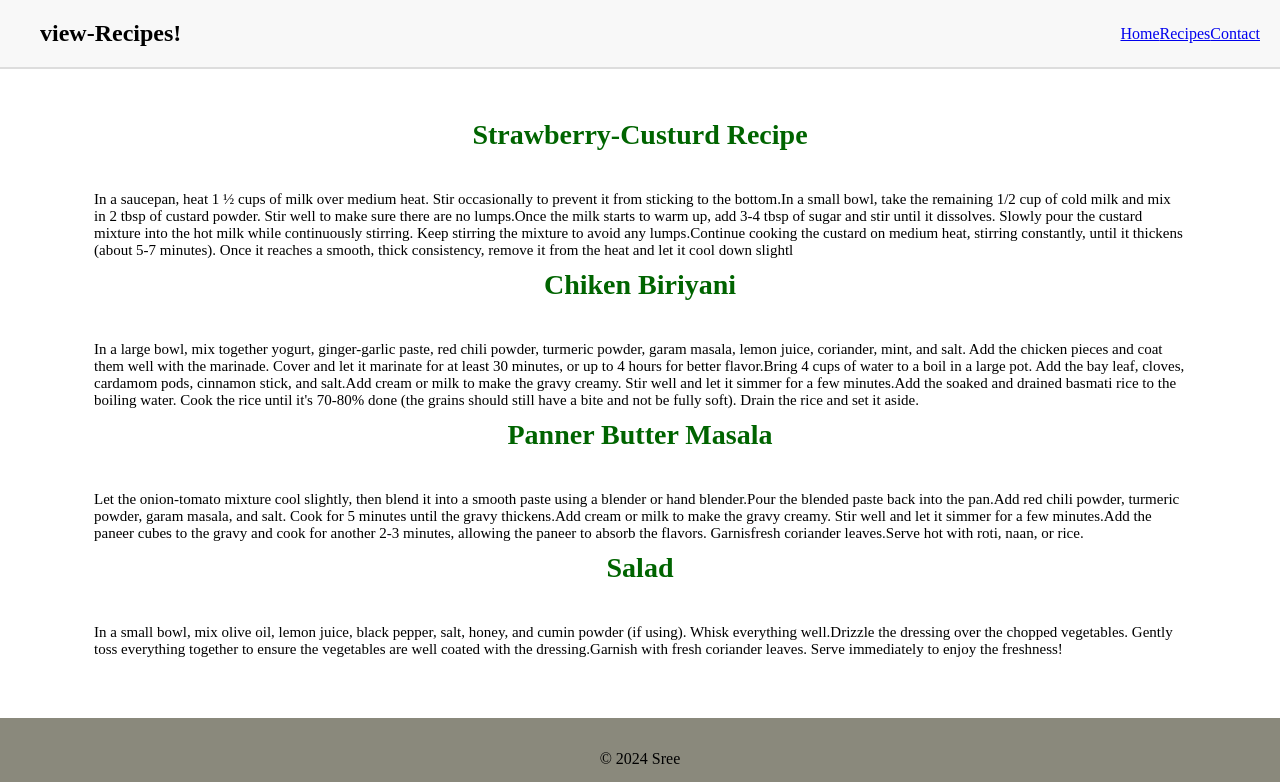
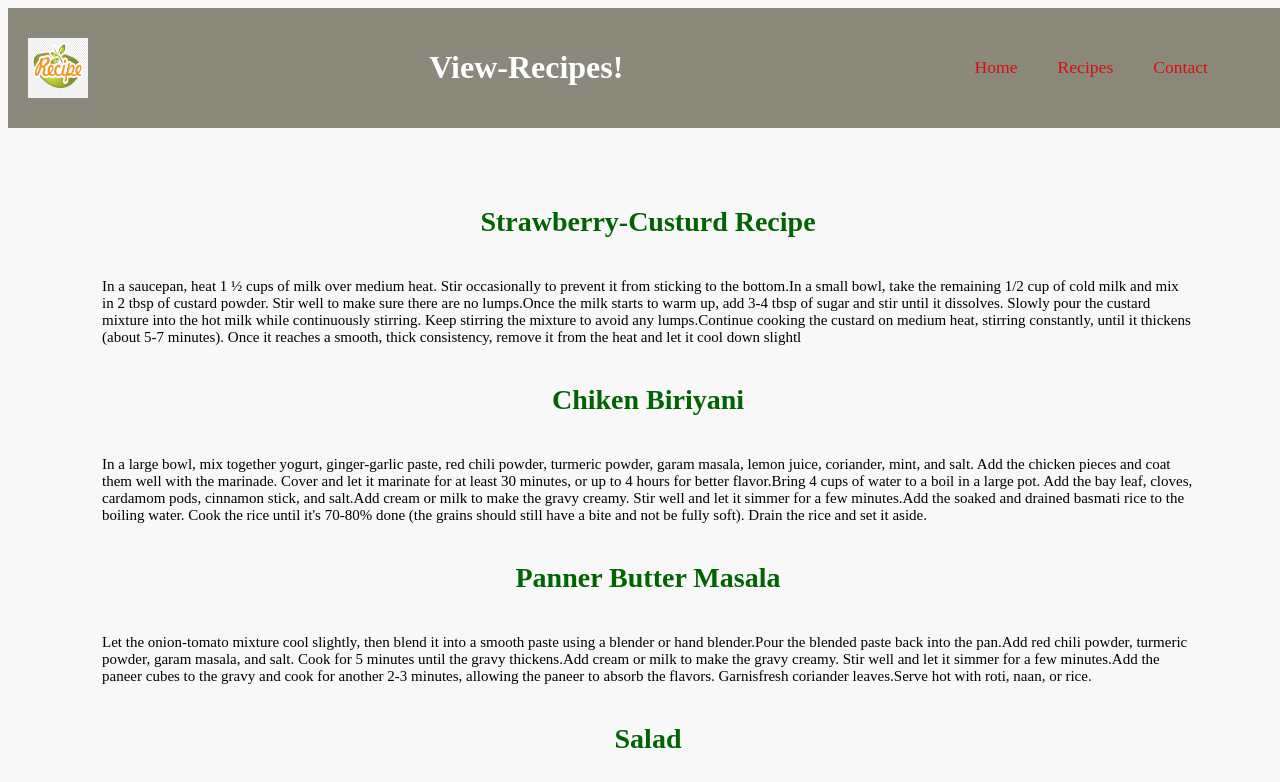
Before and after one commit to potnurusrilatha/assignment-1, a plain HTML site: page view-recipes.html in a window 1280 px wide. Shown: the top 782 px of the page. Drawn offline with Linux system fonts and the light colour scheme.

Commit message:
Added logo and added changes

```diff
--- a/styles/contactstyle.css
+++ b/styles/contactstyle.css
@@ -1,50 +1,65 @@
 /* General Styling */
 * {
-    margin: 0;
-    padding: 0;
     box-sizing: border-box;
 }
 
-/* Styling the header */
-header.container {
-    background-color: #f8f8f8;
-    padding: 20px;
-    border-bottom: 2px solid #ddd;
+html {
+    height: 100vh;
 }
 
-/* Navbar styling */
-.navbar {
+body {
+    background-color: #f8f8f8;
+    width:100%;
+    min-height: 100vh;
+}
+
+/* Header Styling */
+.header {
+    background-color: #8A897C;
+    padding: 32px;
+    text-align: center;
+}
+
+.container {
+    background-color: #8A897C;
+    color: white;
+    padding: 20px;
+    text-align: center;
     display: flex;
     justify-content: space-between;
     align-items: center;
+    flex-wrap: wrap;
 }
 
-/* Title styling */
-h1 {
-    font-size: 24px;
-    margin-left: 20px;
+.logo {
+    width: 100px;
+    height: auto;
 }
 
-/* Navigation styling */
-nav ul {
-    list-style: none;
-    display: flex;
+.container h1 {
+    font-size: 2rem;
 }
 
-nav ul li {
-    margin-left: 20px;
+.container:hover {
+    color: tomato;
 }
 
-nav ul li a {
+nav {
+    display: flex;
+    gap: 20px;
+    margin-right: 50px;
+}
+
+nav a {
     text-decoration: none;
-    color: #333;
-    font-size: 18px;
-    padding: 5px 10px;
+    color: rgb(216, 13, 13);
+    font-size: 1.1rem;
+    padding: 10px;
     transition: color 0.3s ease;
 }
 
-nav ul li a:hover {
-    color: #007BFF;
+nav a:hover {
+    color: aqua;
 }
 
 /* Main Content Styling */
--- a/styles/homestyle.css
+++ b/styles/homestyle.css
@@ -1,50 +1,65 @@
 /* General Styling */
 * {
-    margin: 0;
-    padding: 0;
     box-sizing: border-box;
 }
 
-/* Styling the header */
-header.container {
-    background-color: #f8f8f8;
-    padding: 20px;
-    border-bottom: 2px solid #ddd;
+html {
+    height: 100vh;
 }
 
-/* Navbar styling */
-.navbar {
+body {
+    background-color: #f8f8f8;
+    width:100%;
+    min-height: 100vh;
+}
+
+/* Header Styling */
+.header {
+    background-color: #8A897C;
+    padding: 32px;
+    text-align: center;
+}
+
+.container {
+    background-color: #8A897C;
+    color: white;
+    padding: 20px;
+    text-align: center;
     display: flex;
     justify-content: space-between;
     align-items: center;
+    flex-wrap: wrap;
 }
 
-/* Title styling */
-h1 {
-    font-size: 24px;
-    margin-left: 20px;
+.logo {
+    width: 100px;
+    height: auto;
 }
 
-/* Navigation styling */
-nav ul {
-    list-style: none;
-    display: flex;
+.container h1 {
+    font-size: 2rem;
 }
 
-nav ul li {
-    margin-left: 20px;
+.container:hover {
+    color: tomato;
 }
 
-nav ul li a {
+nav {
+    display: flex;
+    gap: 20px;
+    margin-right: 50px;
+}
+
+nav a {
     text-decoration: none;
-    color: #333;
-    font-size: 18px;
-    padding: 5px 10px;
+    color: rgb(216, 13, 13);
+    font-size: 1.1rem;
+    padding: 10px;
     transition: color 0.3s ease;
 }
 
-nav ul li a:hover {
-    color: #007BFF;
+nav a:hover {
+    color: aqua;
 }
 
 /* Main Content Styling */
@@ -128,11 +143,6 @@ nav ul li a:hover {
         margin-bottom: 10px;
     }
 
-    .logo {
-        margin-top: 10px;
-        width: 80px;
-    }
-
     .main {
         padding: 100px 0;
     }
--- a/styles/recipestyles.css
+++ b/styles/recipestyles.css
@@ -1,50 +1,64 @@
 /* General Styling */
 * {
-    margin: 0;
-    padding: 0;
     box-sizing: border-box;
 }
 
-/* Styling the header */
-header.container {
-    background-color: #f8f8f8;
-    padding: 20px;
-    border-bottom: 2px solid #ddd;
+html {
+    height: 100vh;
 }
 
-/* Navbar styling */
-.navbar {
+body {
+    background-color: #f8f8f8;
+    width:100%;
+    min-height: 100vh;
+}
+
+/* Header Styling */
+.header {
+    background-color: #8A897C;
+    padding: 32px;
+    text-align: center;
+}
+
+.container {
+    background-color: #8A897C;
+    color: white;
+    padding: 20px;
+    text-align: center;
     display: flex;
     justify-content: space-between;
     align-items: center;
+    flex-wrap: wrap;
 }
 
-/* Title styling */
-h1 {
-    font-size: 24px;
-    margin-left: 20px;
+.logo {
+    width: 100px;
+    height: auto;
 }
 
-/* Navigation styling */
-nav ul {
-    list-style: none;
-    display: flex;
+.container h1 {
+    font-size: 2rem;
 }
 
-nav ul li {
-    margin-left: 20px;
+.container:hover {
+    color: tomato;
 }
 
-nav ul li a {
+nav {
+    display: flex;
+    gap: 20px;
+}
+
+nav a {
     text-decoration: none;
-    color: #333;
-    font-size: 18px;
-    padding: 5px 10px;
+    color: rgb(216, 13, 13);
+    font-size: 1.1rem;
+    padding: 10px;
     transition: color 0.3s ease;
 }
 
-nav ul li a:hover {
-    color: #007BFF;
+nav a:hover {
+    color: aqua;
 }
 
 /* Main Content Styling */
@@ -112,11 +126,6 @@ nav ul li a:hover {
         font-size: 18px;
     }
 
-    .logo {
-        margin-top: 10px;
-        width: 80px;
-    }
-
     .recipe-section {
         grid-template-columns: repeat(auto-fit, minmax(200px, 1fr));
     }
--- a/styles/view-recipes.css
+++ b/styles/view-recipes.css
@@ -1,50 +1,65 @@
 /* General Styling */
 * {
-    margin: 0;
-    padding: 0;
     box-sizing: border-box;
 }
 
-/* Styling the header */
-header.container {
-    background-color: #f8f8f8;
-    padding: 20px;
-    border-bottom: 2px solid #ddd;
+html {
+    height: 100vh;
 }
 
-/* Navbar styling */
-.navbar {
+body {
+    background-color: #f8f8f8;
+    width:100%;
+    min-height: 100vh;
+}
+
+/* Header Styling */
+.header {
+    background-color: #8A897C;
+    padding: 32px;
+    text-align: center;
+}
+
+.container {
+    background-color: #8A897C;
+    color: white;
+    padding: 20px;
+    text-align: center;
     display: flex;
     justify-content: space-between;
     align-items: center;
+    flex-wrap: wrap;
 }
 
-/* Title styling */
-h1 {
-    font-size: 24px;
-    margin-left: 20px;
+.logo {
+    width: 60px;
+    height: 60px;
 }
 
-/* Navigation styling */
-nav ul {
-    list-style: none;
-    display: flex;
+.container h1 {
+    font-size: 2rem;
 }
 
-nav ul li {
-    margin-left: 20px;
+.container:hover {
+    color: tomato;
 }
 
-nav ul li a {
+nav {
+    display: flex;
+    gap: 20px;
+    margin-right: 50px;
+}
+
+nav a {
     text-decoration: none;
-    color: #333;
-    font-size: 18px;
-    padding: 5px 10px;
+    color: rgb(216, 13, 13);
+    font-size: 1.1rem;
+    padding: 10px;
     transition: color 0.3s ease;
 }
 
-nav ul li a:hover {
-    color: #007BFF;
+nav a:hover {
+    color: aqua;
 }
 
 /* Main Content Styling */
@@ -89,11 +104,6 @@ nav ul li a:hover {
         font-size: 18px;
     }
 
-    .logo {
-        margin-top: 10px;
-        width: 80px;
-    }
-
     .main-content h3 {
         font-size: 24px;
     }
--- a/view-recipes.html
+++ b/view-recipes.html
@@ -7,18 +7,17 @@
     <link rel="stylesheet" href="styles/view-recipes.css">
 </head>
 <body>
+    <!--------Header part---------->
     <header class="container">
-        <div class="navbar">
-            <h1> view-Recipes!</h1>
-            <nav>
-                <ul>
-                    <a href="../Recipe-Website/index.html">Home</a>
-                    <a href="../Recipe-Website/recipes.html">Recipes</a>
-                    <a href="../Recipe-Website/contact.html">Contact</a>
-                </ul>
-            </nav>
-        </div>
+        <img src="./Images/logo.png" alt="My Logo" class="logo">
+        <h1> View-Recipes!</h1>
+        <nav>
+            <a href="../assignment-1/index.html">Home</a>
+            <a href="../assignment-1/recipes.html">Recipes</a>
+            <a href="../assignment-1/contact.html">Contact</a>
+        </nav>
     </header>
+    <!-------- main-content -------->
     <section class="main-content">
         <div>
             <h3>Strawberry-Custurd Recipe</h3>
@@ -51,6 +50,7 @@
             </p>
         </div>
     </section>
+    <!------------footer part--------->
     <footer class="footer">
         <p>&copy; 2024 Sree</p>
     </footer>
```
Also changed, not shown: contact.html (+10 -10 lines), index.html (+7 -7 lines), recipes.html (+10 -10 lines).
